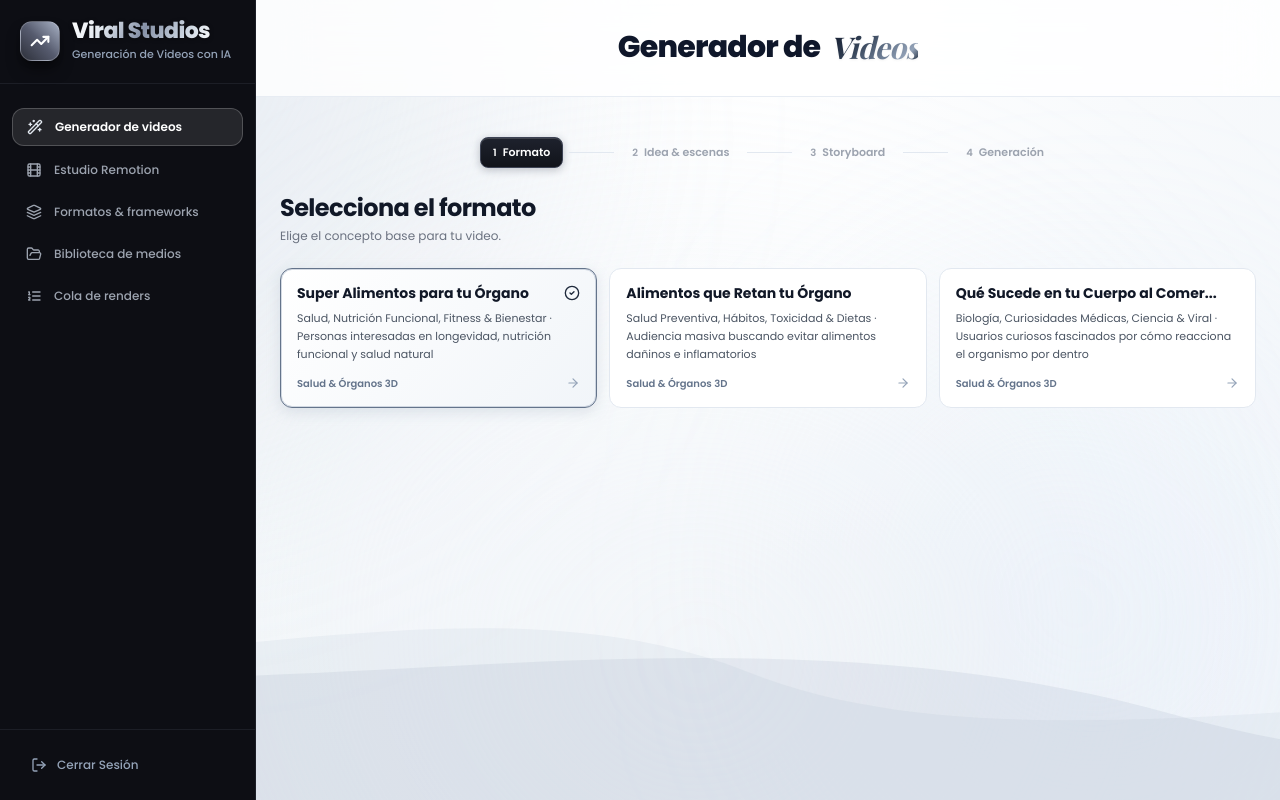
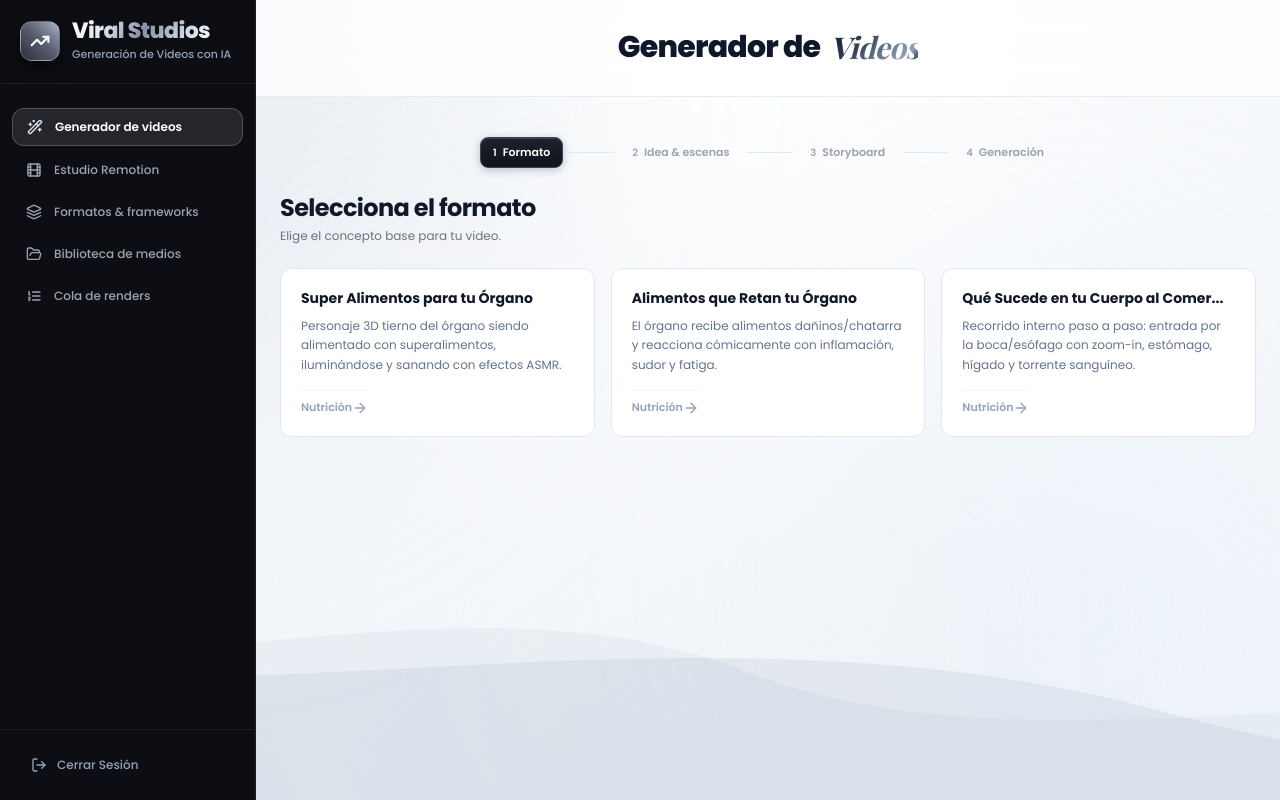
Before and after one commit to Sano-Punto/contenido-viral, a Next.js app: page /generador-de-videos in a window 1280 px wide. Built offline with nearby package versions, Linux system fonts and the light colour scheme; a web font is replaced by a local one.

Commit message:
refactor: update Step1 format cards with clear descriptions, Nutricion category and uniform non-selected states

```diff
--- a/components/wizard/Step1FrameworkSelector.tsx
+++ b/components/wizard/Step1FrameworkSelector.tsx
@@ -1,9 +1,9 @@
 import React from 'react';
 import { useSystemStore } from '@/store/useProjectStore';
-import { CheckCircle2, ArrowRight } from 'lucide-react';
+import { ArrowRight } from 'lucide-react';
 
 export const Step1FrameworkSelector: React.FC = () => {
-  const { project, frameworks, selectFramework, setStep } = useSystemStore();
+  const { frameworks, selectFramework, setStep } = useSystemStore();
 
   const handleSelectAndProceed = (frameworkId: string) => {
     selectFramework(frameworkId);
@@ -21,43 +21,31 @@ export const Step1FrameworkSelector: React.FC = () => {
         </p>
       </div>
 
-      <div className="grid grid-cols-1 sm:grid-cols-2 xl:grid-cols-3 gap-3">
-        {frameworks.map((fw) => {
-          const isSelected = project.frameworkId === fw.id;
-
-          return (
+      <div className="grid grid-cols-1 sm:grid-cols-2 xl:grid-cols-3 gap-4">
+        {frameworks.map((fw) => (
           <button
             key={fw.id}
             type="button"
             onClick={() => handleSelectAndProceed(fw.id)}
-              className={`text-left rounded-xl p-4 border transition-all ${
-                isSelected
-                  ? 'silver-selected'
-                  : 'bg-white border-slate-200 hover:border-slate-400'
-              }`}
+            className="text-left bg-white border border-slate-200 hover:border-slate-400 hover:shadow-sm rounded-xl p-5 transition-all flex flex-col justify-between group cursor-pointer space-y-4"
           >
-              <div className="flex items-start justify-between gap-2 mb-2">
-                <h3 className="font-bold text-gray-900 text-sm leading-tight">
+            <div className="space-y-2">
+              <h3 className="font-bold text-gray-900 text-sm leading-snug group-hover:text-slate-800 transition-colors">
                 {fw.name}
               </h3>
-                {isSelected && (
-                  <CheckCircle2 className="w-4 h-4 text-slate-800 shrink-0" />
-                )}
+              <p className="text-xs text-slate-500 leading-relaxed font-normal">
+                {fw.description}
+              </p>
             </div>
 
-              <p className="text-[11px] text-gray-600 leading-relaxed mb-3">
-                {fw.niche} · {fw.targetAudience}
-              </p>
-
-              <div className="flex items-center justify-between">
-                <span className="text-[10px] font-semibold text-slate-500">
+            <div className="flex items-center justify-between pt-2 border-t border-slate-100">
+              <span className="text-[11px] font-semibold text-slate-400 group-hover:text-slate-600 transition-colors">
                 {fw.category}
               </span>
-                <ArrowRight className="w-3.5 h-3.5 text-slate-400" />
+              <ArrowRight className="w-4 h-4 text-slate-400 group-hover:text-slate-700 group-hover:translate-x-0.5 transition-all" />
             </div>
           </button>
-          );
-        })}
+        ))}
       </div>
     </div>
   );
--- a/lib/frameworks/definitions.ts
+++ b/lib/frameworks/definitions.ts
@@ -9,7 +9,7 @@ export const VIRAL_FRAMEWORKS: ViralFramework[] = [
     niche: 'Salud, Nutrición Funcional, Fitness & Bienestar',
     targetAudience: 'Personas interesadas en longevidad, nutrición funcional y salud natural',
     icon: 'Sparkles',
-    category: 'Salud & Órganos 3D',
+    category: 'Nutrición',
     viralScore: 99,
     recommendedScenes: 4,
     allowedDurations: [8],
@@ -26,7 +26,7 @@ export const VIRAL_FRAMEWORKS: ViralFramework[] = [
     niche: 'Salud Preventiva, Hábitos, Toxicidad & Dietas',
     targetAudience: 'Audiencia masiva buscando evitar alimentos dañinos e inflamatorios',
     icon: 'Flame',
-    category: 'Salud & Órganos 3D',
+    category: 'Nutrición',
     viralScore: 98,
     recommendedScenes: 3,
     allowedDurations: [8],
@@ -43,7 +43,7 @@ export const VIRAL_FRAMEWORKS: ViralFramework[] = [
     niche: 'Biología, Curiosidades Médicas, Ciencia & Viral',
     targetAudience: 'Usuarios curiosos fascinados por cómo reacciona el organismo por dentro',
     icon: 'Eye',
-    category: 'Salud & Órganos 3D',
+    category: 'Nutrición',
     viralScore: 99,
     recommendedScenes: 4,
     allowedDurations: [7, 8, 10],
```
Lines whose indentation alone changed are shown as unchanged.
